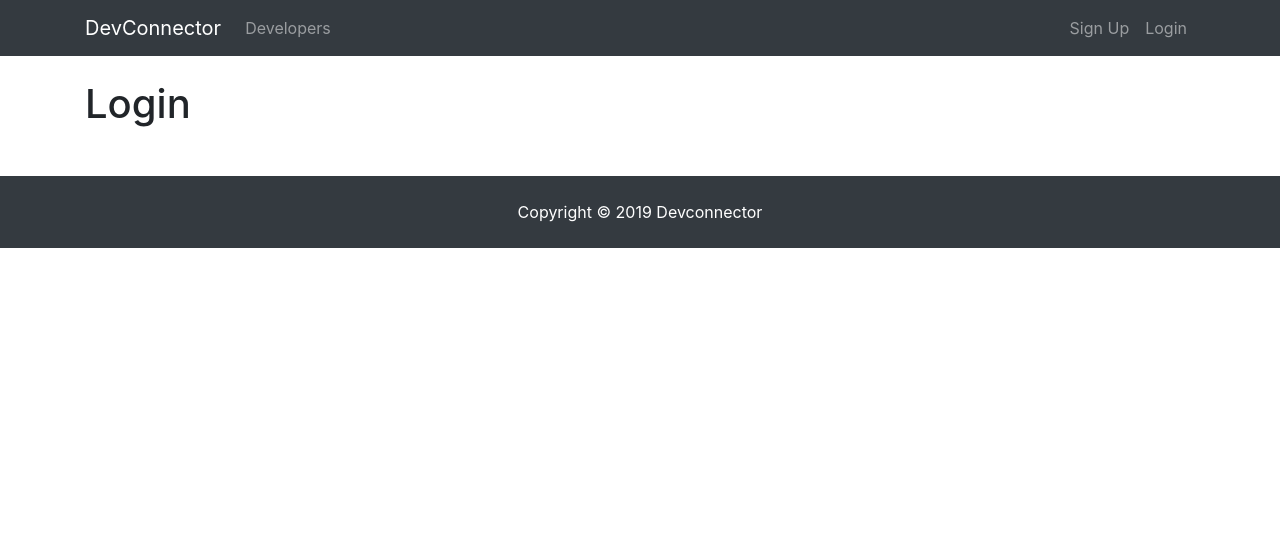
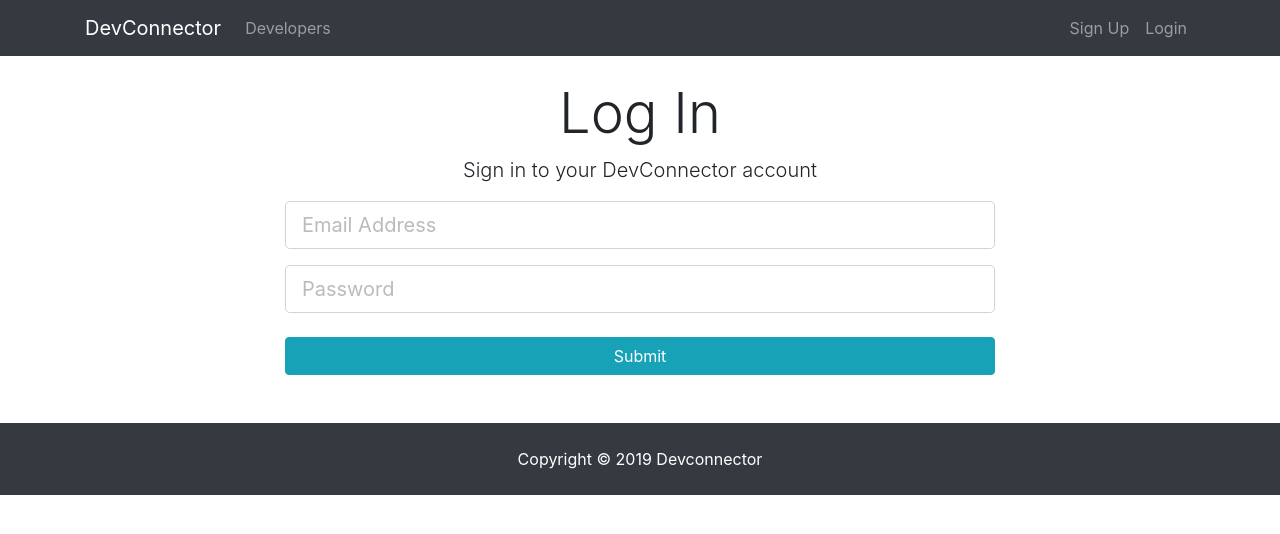
Before and after one commit to kaaisz/MERN-expreriment, a React (Create React App) app in the folder client/: page /login in a window 1280 px wide. Shown: the top 534 px of the page. Built offline with nearby package versions, Linux system fonts and the light colour scheme.

Commit message:
Add login.js

```diff
--- a/client/src/components/auth/Login.js
+++ b/client/src/components/auth/Login.js
@@ -1,10 +1,74 @@
 import React, { Component } from 'react'
 
 class Login extends Component {
+  constructor() {
+    super();
+
+    this.state = {
+      email: '',
+      password: '',
+      errors: {},
+    };
+
+    // this.onChange = this.onChange.bind(this);
+    this.onSubmit = this.onSubmit.bind(this);
+  }
+
+  // onChange(event) {
+  //   this.setState({[event.target.name]: event.target.value});
+  // }
+  // !!! if you add the code below, you don't have to bind the code like this !!!
+  onChange = (event) => {
+    this.setState({[event.target.name]: event.target.value});
+  }
+
+  onSubmit(event) {
+    event.preventDefault();
+    // to check the condition for submitting
+    const user = {
+      email: this.state.email,
+      password: this.state.password,
+    }
+    console.log(user);
+  }
+
   render() {
     return (
-      <div>
-        <h1>Login</h1>
+      <div className="login">
+        <div className="container">
+          <div className="row">
+            <div className="col-md-8 m-auto">
+              <h1 className="display-4 text-center">Log In</h1>
+              <p className="lead text-center">Sign in to your DevConnector account</p>
+              <form onSubmit={this.onSubmit}>
+                <div className="form-group">
+                  <input
+                    type="email"
+                    className="form-control form-control-lg"
+                    placeholder="Email Address"
+                    name="email"
+                    value={this.state.email}
+                    onChange={this.onChange}
+                  />
+                </div>
+                <div className="form-group">
+                  <input
+                    type="password"
+                    className="form-control form-control-lg"
+                    placeholder="Password"
+                    name="password"
+                    value={this.state.password}
+                    onChange={this.onChange}
+                  />
+                </div>
+                <input
+                  type="submit"
+                  className="btn btn-info btn-block mt-4"
+                />
+              </form>
+            </div>
+          </div>
+        </div>
       </div>
     )
   }
--- a/client/src/components/auth/Register.js
+++ b/client/src/components/auth/Register.js
@@ -28,6 +28,7 @@
   onSubmit(event) {
     event.preventDefault();
 
+    // to check the condition for submitting
     const newUser = {
       name: this.state.name,
       email: this.state.email,
```
